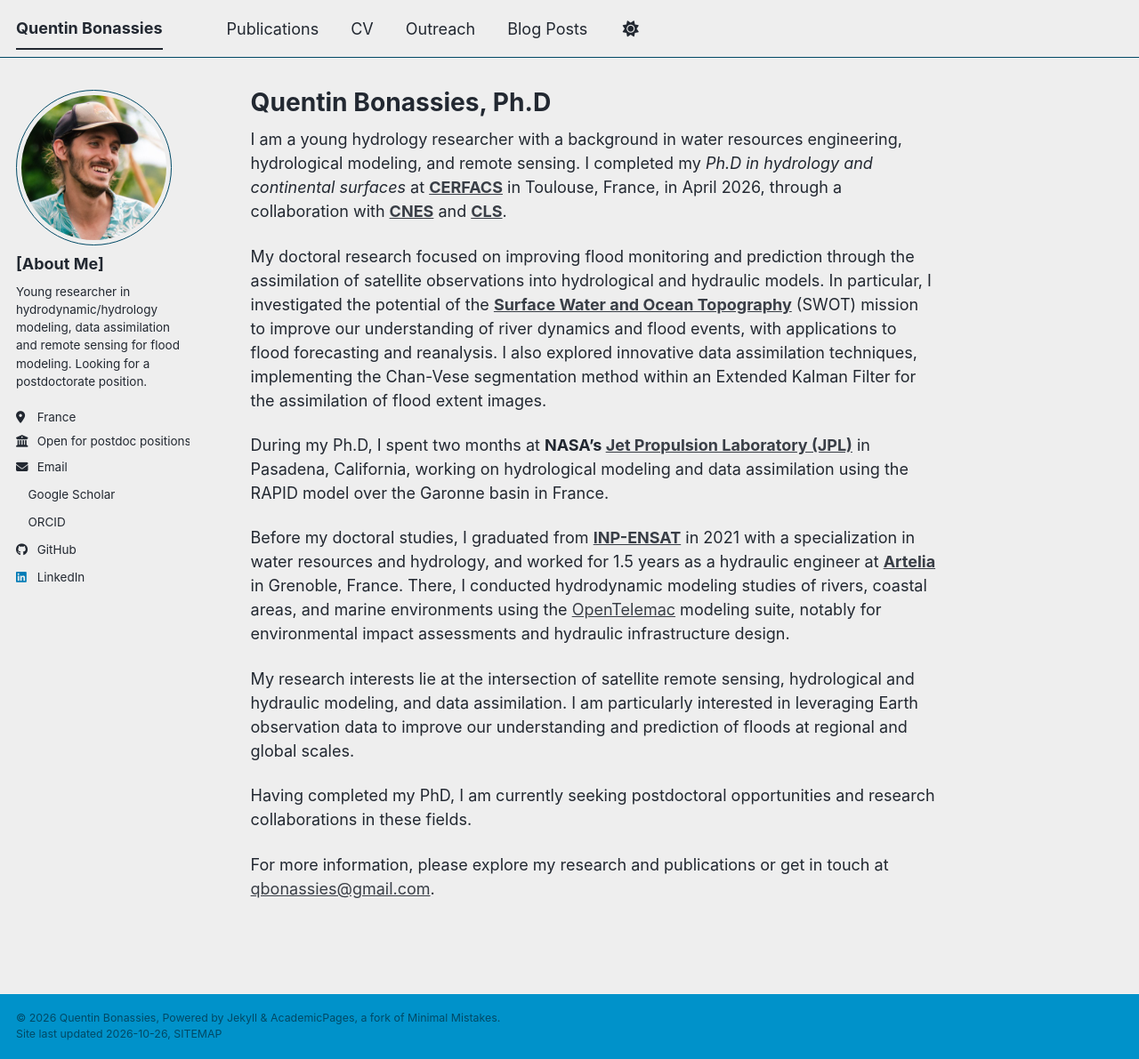
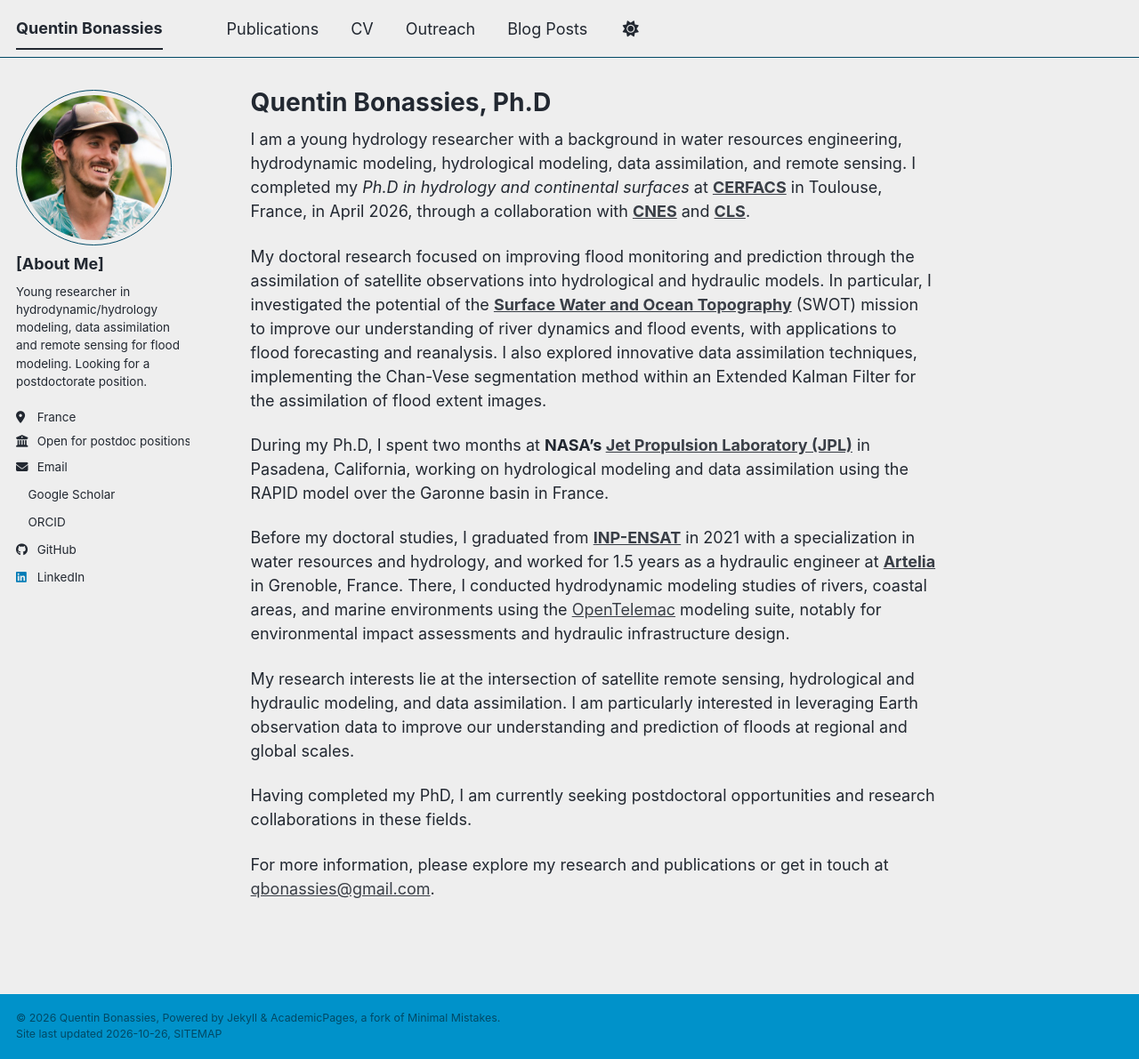
Before and after one commit to quentinbns/quentinbns.github.io, a Jekyll site: the page built from _pages/about.md, in a window 1280 px wide and 1191 px high. Shown: the whole window at 89% size. Built offline with Jekyll 4.4.1, drawn with Linux system fonts in a browser that asks for light colours; a style sheet for code colours, icons or effects is not loaded.

Commit message:
update about.md

```diff
--- a/_pages/about.md
+++ b/_pages/about.md
@@ -7,7 +7,7 @@ redirect_from:
   - /about.html
 ---
 
-I am a young hydrology researcher with a background in water resources engineering, hydrological modeling, and remote sensing. I completed my <i>Ph.D in hydrology and continental surfaces</i> at <b>[CERFACS](https://www.cerfacs.fr/)</b> in Toulouse, France, in April 2026, through a collaboration with <b>[CNES](https://www.cnes.fr/)</b> and <b>[CLS](https://www.cls.fr/)</b>.
+I am a young hydrology researcher with a background in water resources engineering, hydrodynamic modeling, hydrological modeling, data assimilation, and remote sensing. I completed my <i>Ph.D in hydrology and continental surfaces</i> at <b>[CERFACS](https://www.cerfacs.fr/)</b> in Toulouse, France, in April 2026, through a collaboration with <b>[CNES](https://www.cnes.fr/)</b> and <b>[CLS](https://www.cls.fr/)</b>.
 
 My doctoral research focused on improving flood monitoring and prediction through the assimilation of satellite observations into hydrological and hydraulic models. In particular, I investigated the potential of the <b>[Surface Water and Ocean Topography](https://swot.jpl.nasa.gov/)</b> (SWOT) mission to improve our understanding of river dynamics and flood events, with applications to flood forecasting and reanalysis. I also explored innovative data assimilation techniques, implementing the Chan-Vese segmentation method within an Extended Kalman Filter for the assimilation of flood extent images.
 
```
